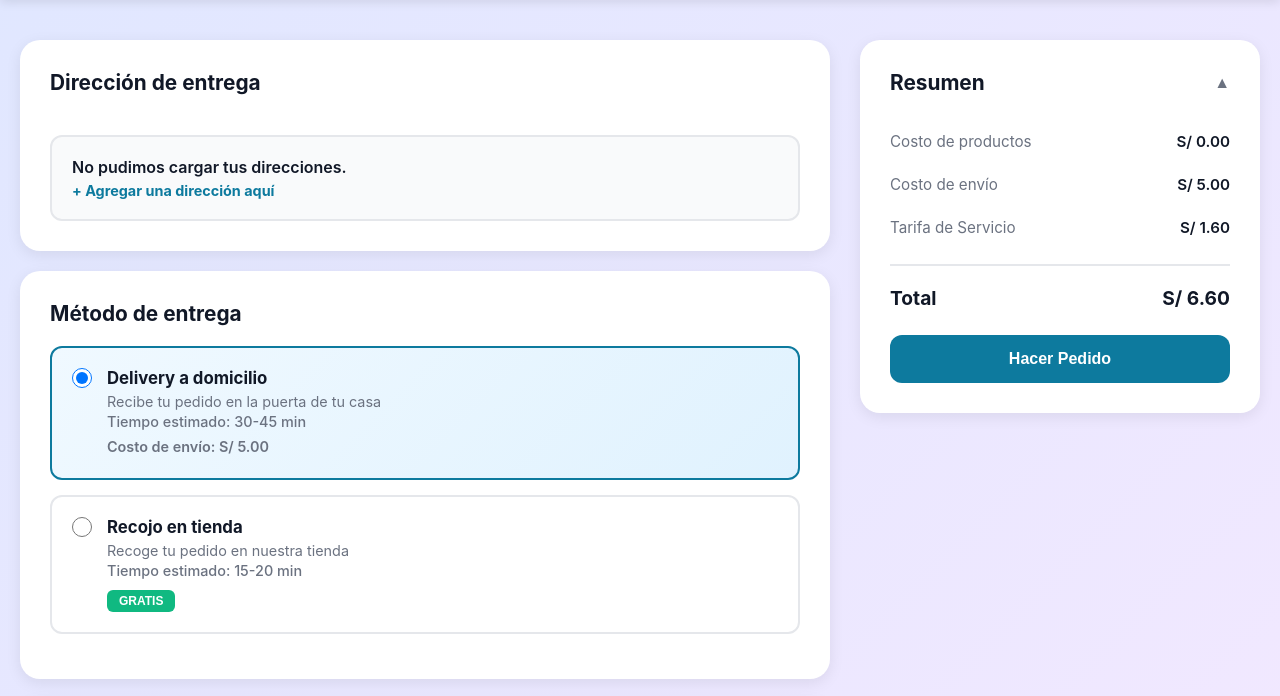
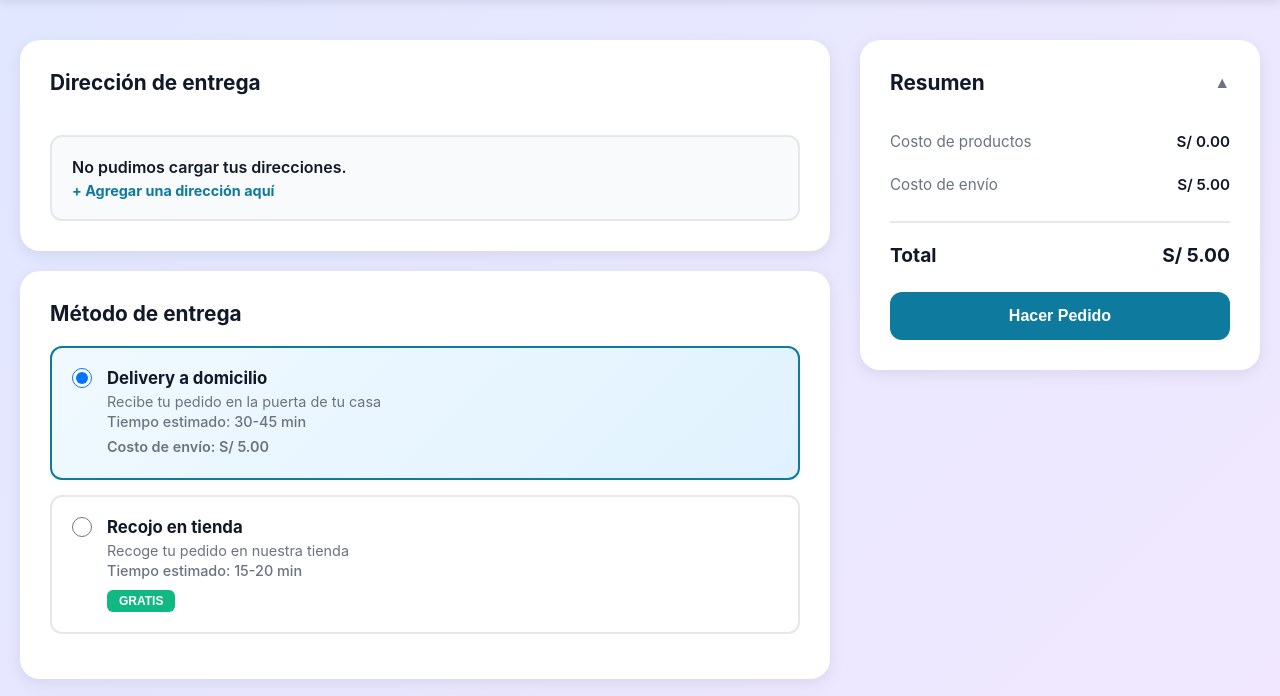
Before and after one commit to HarolFLores/tienda-la-caserita, a website: page checkout.html in a window 1280 px wide. Shown: the part 70-766 px from the top of the page. Drawn offline with nearby package versions, Linux system fonts and the light colour scheme; no server answers; sample sign-in values are in the browser's storage; files whose address does not match are found by name.

Commit message:
Eliminar tarifa de servicio del checkout

```diff
--- a/checkout.html
+++ b/checkout.html
@@ -110,10 +110,6 @@
                         <span>Costo de envío</span>
                         <span>S/0.00</span>
                     </div>
-                    <div class="summary-row">
-                        <span>Tarifa de Servicio</span>
-                        <span>S/1.60</span>
-                    </div>
 
                     <div class="summary-total">
                         <span>Total</span>
@@ -179,7 +175,6 @@
         $(document).ready(async function() {
             const carrito = JSON.parse(localStorage.getItem('carrito')) || [];
             const COSTO_DELIVERY = 5.00;
-            const TARIFA_SERVICIO = 1.60;
             const token = localStorage.getItem('token');
             let userAddresses = [];
             let selectedAddress = null;
@@ -382,7 +377,7 @@
 
                 try {
                     let costoEnvioActual = $('#delivery1').is(':checked') ? COSTO_DELIVERY : 0;
-                    let totalPagar = subtotalProductos + costoEnvioActual + TARIFA_SERVICIO;
+                    let totalPagar = subtotalProductos + costoEnvioActual;
 
                     const metodoPago = $('#payment2').closest('.payment-option').hasClass('highlighted') ? 'Yape' : 'Efectivo';
                     const direccionStr = $('#delivery1').is(':checked') ? `${selectedAddress.calle}, ${selectedAddress.ciudad}` : 'Recojo en tienda';
@@ -439,11 +434,10 @@
                     costoEnvioActual = 0.00;
                 }
 
-                let totalPagar = subtotalProductos + costoEnvioActual + TARIFA_SERVICIO;
+                let totalPagar = subtotalProductos + costoEnvioActual;
 
                 $('.summary-row:eq(0) span:last-child').text('S/ ' + subtotalProductos.toFixed(2));
                 $('.summary-row:eq(1) span:last-child').text('S/ ' + costoEnvioActual.toFixed(2));
-                $('.summary-row:eq(2) span:last-child').text('S/ ' + TARIFA_SERVICIO.toFixed(2));
                 $('.summary-total span:last-child').text('S/ ' + totalPagar.toFixed(2));
             }
         });
```
